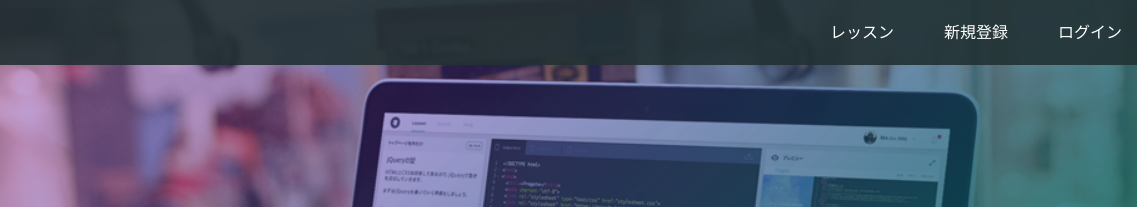
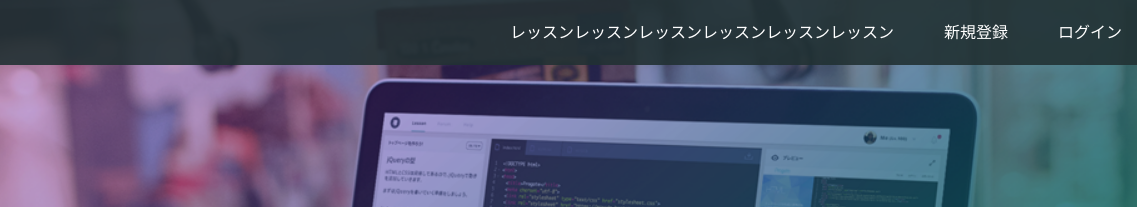
Before and after one commit to naooooo/prog-8.github.io, a plain HTML site: page index.html in a window 1280 px wide. Shown: the top 207 px of the page, 143-1280 px from the left. Drawn offline with Linux system fonts and the light colour scheme.

Commit message:
Update index.html

```diff
--- a/index.html
+++ b/index.html
@@ -15,7 +15,7 @@
       </div>
       <span class="fa fa-bars menu-icon"></span>
       <div class="header-right">
-        <a href="#">レッスン</a>
+        <a href="#">レッスンレッスンレッスンレッスンレッスンレッスン</a>
         <a href="#">新規登録</a>
         <a href="#" class="login">ログイン</a>
       </div>
```
